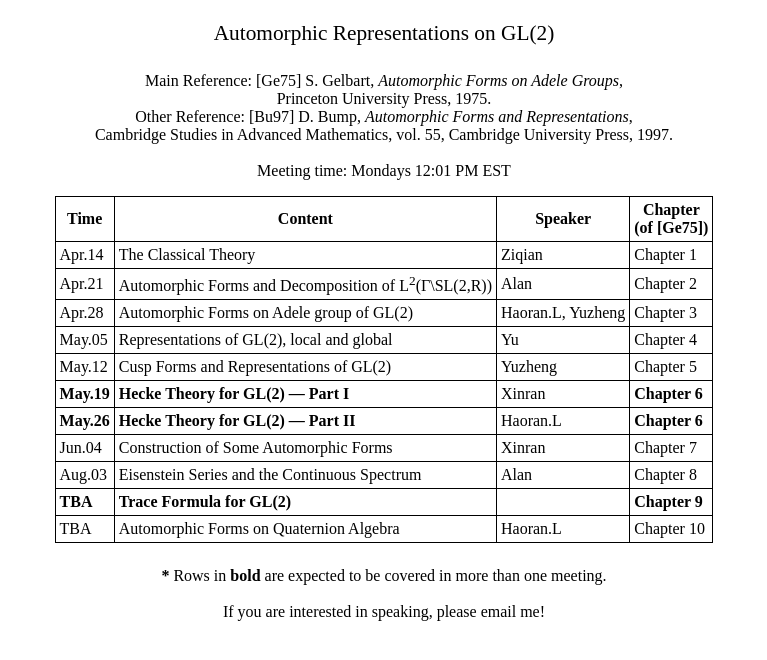
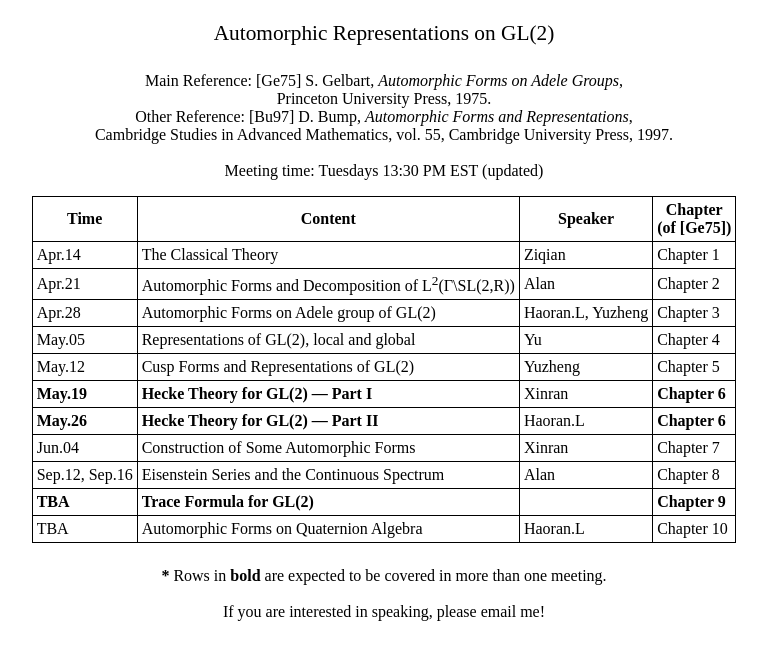
Before and after one commit to axhou/axhou.github.io, a Jekyll site: the page gel2025.html, which Jekyll copies as it is, in a window 1280 px wide. Shown: the top 660 px of the page, without its empty margins (256-1023 px from the left). Built offline with Jekyll 4.4.1, drawn with Linux system fonts in a browser that asks for light colours.

Commit message:
Update gel2025.html

```diff
--- a/gel2025.html
+++ b/gel2025.html
@@ -35,7 +35,7 @@
     Princeton University Press, 1975.<br/>
     Other Reference: [Bu97] D. Bump, <i>Automorphic Forms and Representations</i>,<br/>
     Cambridge Studies in Advanced Mathematics, vol. 55, Cambridge University Press, 1997.<br/><br/>
-    Meeting time: Mondays 12:01 PM EST
+    Meeting time: Tuesdays 13:30 PM EST (updated)
   </p>
 
   <table>
@@ -56,7 +56,7 @@
       <tr><td><strong>May.19</strong></td><td><strong>Hecke Theory for GL(2) — Part I</strong></td><td>Xinran</td><td><strong>Chapter 6</strong></td></tr>
       <tr><td><strong>May.26</strong></td><td><strong>Hecke Theory for GL(2) — Part II</strong></td><td>Haoran.L</td><td><strong>Chapter 6</strong></td></tr>
       <tr><td>Jun.04</td><td>Construction of Some Automorphic Forms</td><td>Xinran</td><td>Chapter 7</td></tr>
-      <tr><td>Aug.03</td><td>Eisenstein Series and the Continuous Spectrum</td><td>Alan</td><td>Chapter 8</td></tr>
+      <tr><td>Sep.12, Sep.16</td><td>Eisenstein Series and the Continuous Spectrum</td><td>Alan</td><td>Chapter 8</td></tr>
       <tr><td><strong>TBA</strong></td><td><strong>Trace Formula for GL(2)</strong></td><td></td><td><strong>Chapter 9</strong></td></tr>
       <tr><td>TBA</td><td>Automorphic Forms on Quaternion Algebra</td><td>Haoran.L</td><td>Chapter 10</td></tr>
     </tbody>
```
